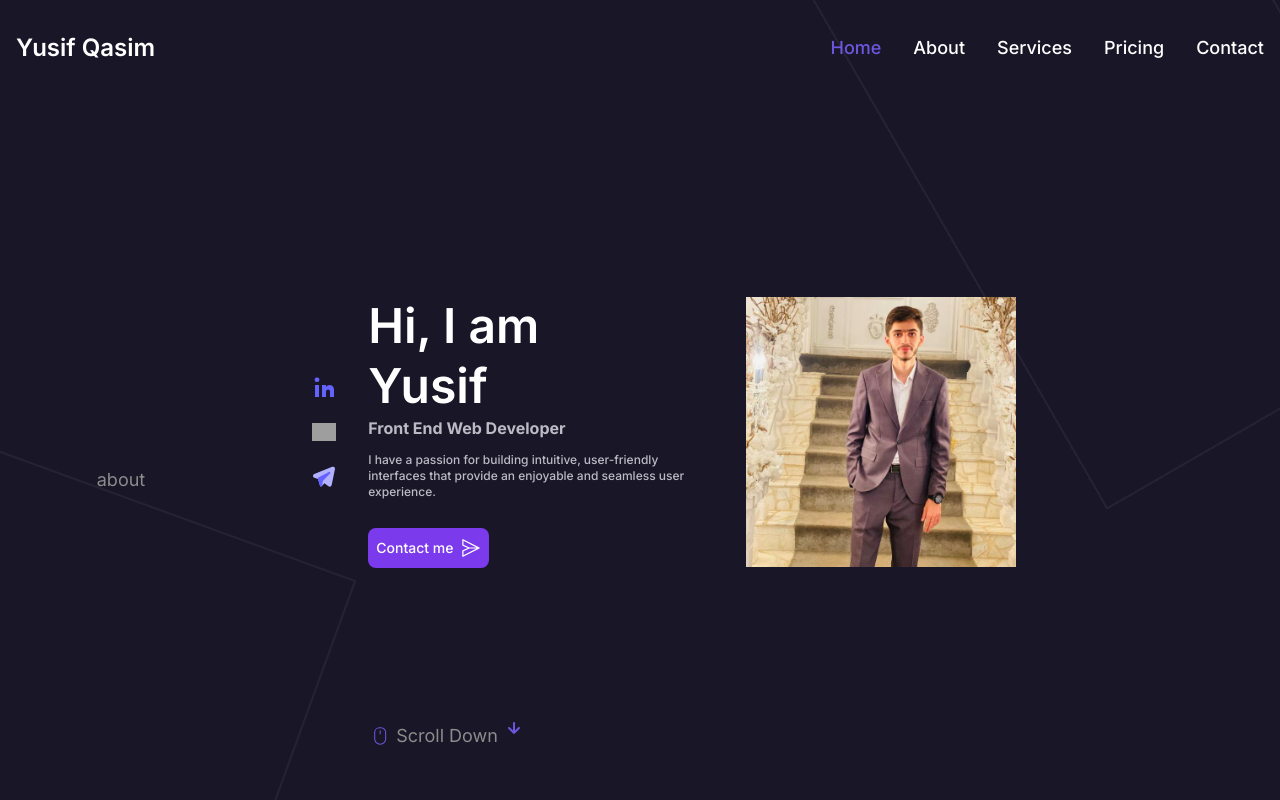
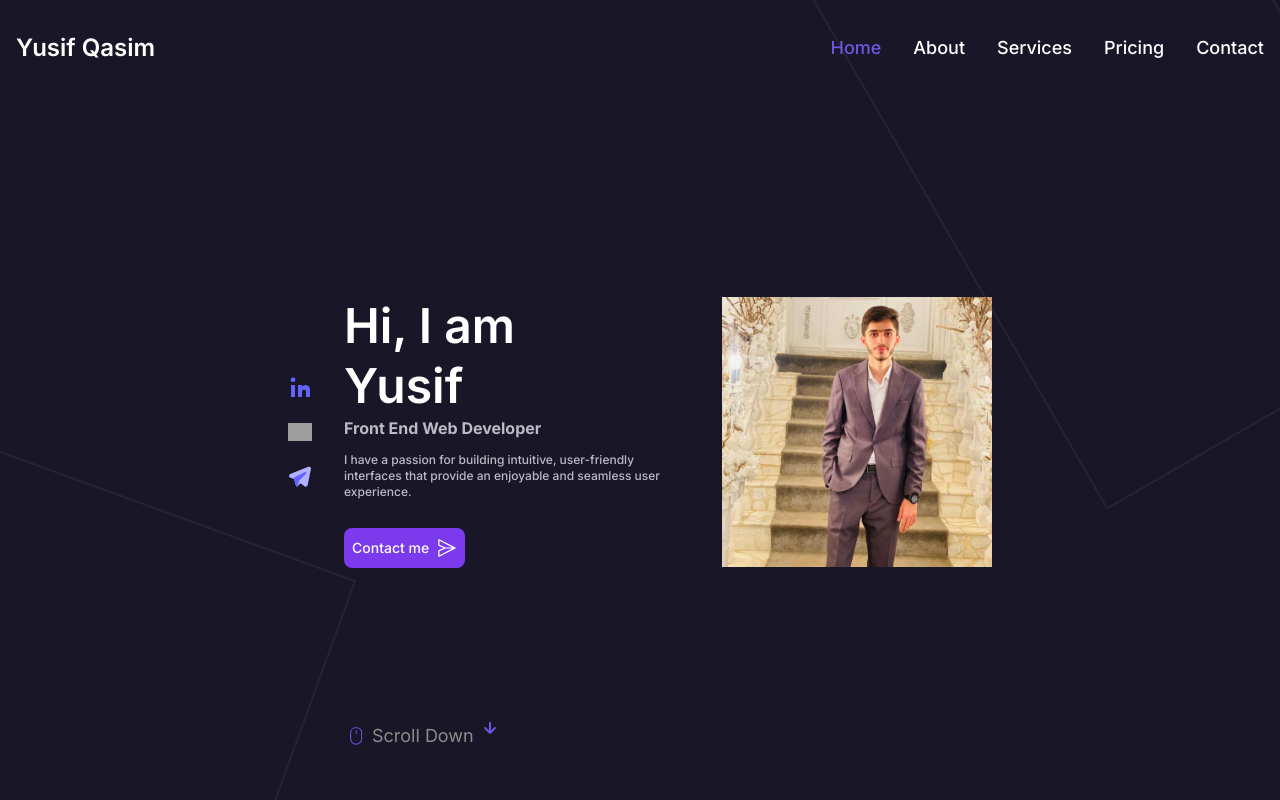
Before and after one commit to YousifQesim/portfolio, a Next.js app: page / in a window 1280 px wide. Shown: the top 800 px of the page. Built offline with nearby package versions, Linux system fonts and the light colour scheme; grey boxes are pictures that could not be loaded.

Commit message:
navbar linkes updated

```diff
--- a/src/components/Navbar.js
+++ b/src/components/Navbar.js
@@ -17,20 +17,20 @@ const Navbar = () => {
     <div class="hidden w-full md:block md:w-auto" id="navbar-default">
       <ul class="font-medium text-lg  flex flex-col p-4 md:p-0 mt-4 border rounded-lg  md:flex-row md:space-x-8 md:mt-0 md:border-0 ">
         <li>
-          <Link href="" class="block py-2 pl-3 pr-4  rounded md:bg-transparent text-textColor md:p-0  " aria-current="page">Home</Link>
+          <a href="" class="block py-2 pl-3 pr-4  rounded md:bg-transparent text-textColor md:p-0  " aria-current="page">Home</a>
         </li>
         {/* df */}
         <li>
-          <Link href="/#about" class="block py-2 pl-3 pr-4 text-white hover:text-textColor md:border-0  md:p-0 ">About</Link>
+          <a href="/#about" class="block py-2 pl-3 pr-4 text-white hover:text-textColor md:border-0  md:p-0 ">About</a>
         </li>
         <li>
-          <Link href="#" class="block py-2 pl-3 pr-4 text-white hover:text-textColor md:border-0  md:p-0 ">Services</Link>
+          <a href="#" class="block py-2 pl-3 pr-4 text-white hover:text-textColor md:border-0  md:p-0 ">Services</a>
         </li>
         <li>
-          <Link href="#" class="block py-2 pl-3 pr-4 text-white hover:text-textColor md:border-0  md:p-0 ">Pricing</Link>
+          <a href="#" class="block py-2 pl-3 pr-4 text-white hover:text-textColor md:border-0  md:p-0 ">Pricing</a>
         </li>
         <li>
-          <Link href="#" class="block py-2 pl-3 pr-4 text-white hover:text-textColor md:border-0  md:p-0 ">Contact</Link>
+          <a href="#" class="block py-2 pl-3 pr-4 text-white hover:text-textColor md:border-0  md:p-0 ">Contact</a>
         </li>
       </ul>
     </div>
--- a/src/components/Pages/Home.js
+++ b/src/components/Pages/Home.js
@@ -4,9 +4,6 @@ const Home = () => {
   return (
     // intire screen dev
     <div className="h-screen flex justify-center items-center relative" id="">
-      <a href={"/#about"}>
-      about
-      </a>
       {/* linkes dev */}
       <div className="flex xl:justify-center justify-start ml-12 xl:ml-0 items-center gap-8 mb-24 flex-wrap ">
         <div className="flex flex-col gap-6 ">
```
